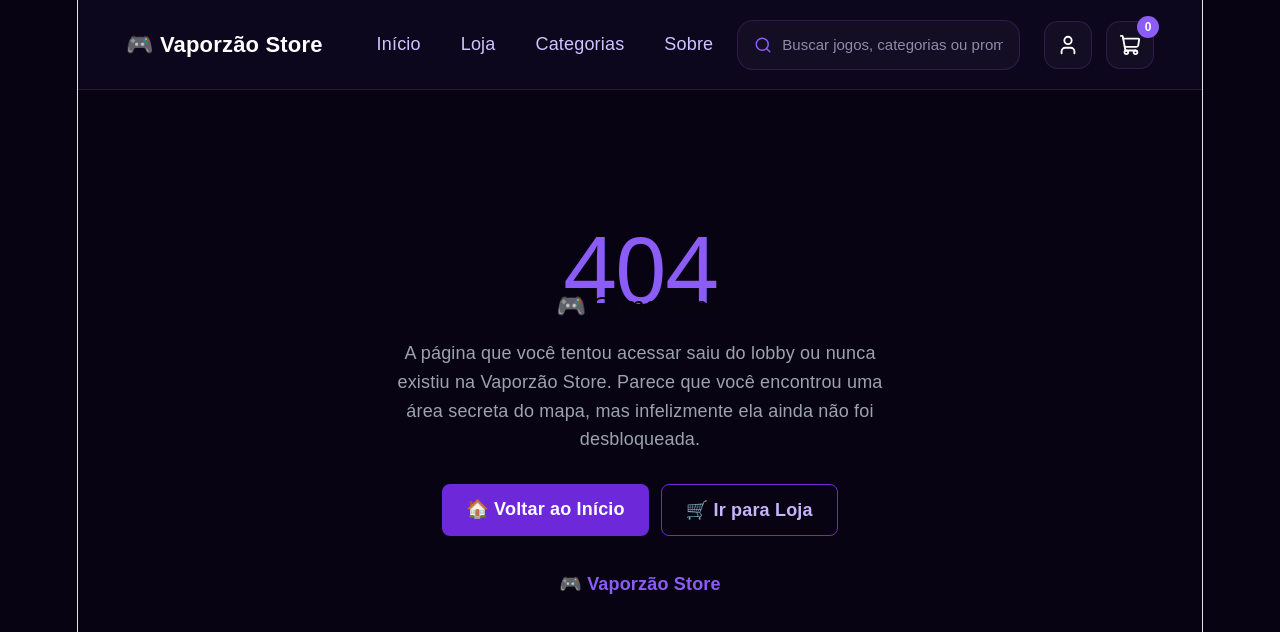
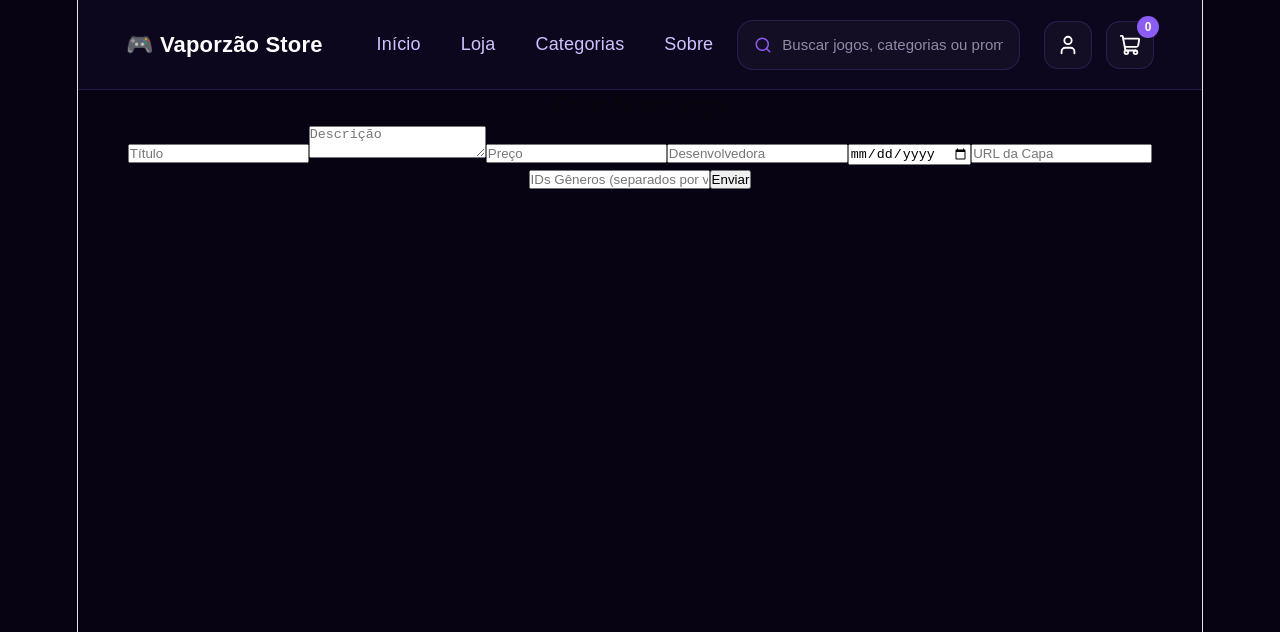
Before and after one commit to CristhianDeJesusAlmeida/Projeto-Vaporzao, a React (Vite) app: page /perfil/biblioteca/criar-jogos in a window 1280 px wide. Shown: the top 632 px of the page. Built offline with nearby package versions, Linux system fonts and the light colour scheme.

Commit message:
Adicionado card Jogos criados na biblioteca, uma biblioteca,uma pagina para Criar jogos, Um ternario para com que ao clicar no usuário ele vai para perfil ou login e quando clicar para entrar para logar automaticamente vai para perfil

```diff
--- /dev/null
+++ b/src/components/JogoCard.jsx
@@ -0,0 +1,40 @@
+import React from "react"
+
+export const JogoCard = ({ jogo, formatReleaseDate, onDelete }) => {
+    return (
+        <div key={jogo.id} className="jogo-card">
+            <img
+                src={jogo.capaUrl || "https://placeholder.com"}
+                alt={jogo.titulo}
+            />
+
+            <div className="jogo-info-container">
+                <h4>{jogo.titulo}</h4>
+                <p>{jogo.desenvolvedora}</p>
+
+                <div className="jogo-genres">
+                    {jogo.generos?.map((g) => (
+                        <span key={g.id} className="jogo-badge">{g.nome}</span>
+                    ))}
+                </div>
+
+                <p>Lançamento: {formatReleaseDate(jogo.lancamento)}</p>
+                <p>Criador: {jogo.autor?.nome}</p>
+
+                <div className="jogo-stats">
+                    <span>Reviews: {jogo._count?.reviews || 0}</span>
+                    <span>Imagens: {jogo._count?.imagens || 0}</span>
+                    <span>Videos: {jogo._count?.videos || 0}</span>
+                </div>
+
+                <span className="jogo-price">
+                    {jogo.preco === 0 ? "Grátis" : `R$ ${jogo.preco.toFixed(2)}`}
+                </span>
+
+                <button onClick={() => onDelete(jogo.id)} className="jogo-btn-delete">
+                    Excluir
+                </button>
+            </div>
+        </div>
+    )
+}
--- a/src/components/Navbar.jsx
+++ b/src/components/Navbar.jsx
@@ -18,7 +18,7 @@ export const Menu = () => {
     };
 
     const logar = (event) => {
-        navigate("/login")
+        {window.localStorage.getItem("token") && navigate("/perfil") || navigate("/login")}
     }
 
     return (
--- a/src/pages/BibliotecaPage.jsx
+++ b/src/pages/BibliotecaPage.jsx
@@ -1,4 +1,63 @@
 import "./biblioteca.css"
-export const BibliotecaPage = () =>{
+import { useRequestData } from "../hooks/useRequestData"
+import { JogoCard } from "../components/JogoCard"
+import { api } from "../services/api"
+import { useNavigate } from "react-router"
 
+export const BibliotecaPage = () => {
+    const [usuario] = useRequestData('/auth/me')
+
+    const navigate = useNavigate()
+
+    const [bibliotecaData, isLoading, error] = useRequestData(
+        usuario?.matricula ? `/usuarios/${usuario.matricula}/jogos` : null
+    )
+
+    const formatReleaseDate = (isoDate) => {
+        return isoDate && new Date(isoDate).toLocaleDateString("pt-BR") || "N/A"
+    }
+
+    const handleDelete = async (id) => {
+        const confirmar = window.confirm("Deseja mesmo excluir este jogo?")
+        if (confirmar) {
+            try {
+                const token = window.localStorage.getItem("token")
+                await api.delete(`/jogos/${id}`, { headers: { token } })
+                alert("Jogo removido")
+                window.location.reload()
+            } catch (err) {
+                alert("Erro ao deletar: " + err.message)
+            }
+        }
+    }
+
+    const goToCriarJogo = () => {
+        navigate("/perfil/biblioteca/criar-jogos")
+    }
+
+    {isLoading && <p className="biblioteca-loading">Carregando Biblioteca....</p>}
+    {error && <p className="biblioteca-error">Error: {error}</p>}
+
+    return(
+        <>
+            <h2>Sua Biblioteca</h2>
+            <button onClick={goToCriarJogo}>Criar um jogo</button>
+            <p>Seus jogos Criados</p>
+
+            {bibliotecaData && bibliotecaData.length > 0 ?  (
+                <div className="biblioteca-grid">
+                    {bibliotecaData.map((jogo) => {
+                        return (
+                            <JogoCard
+                                key={jogo.id}
+                                jogo={jogo}
+                                formatReleaseDate={formatReleaseDate}
+                                onDelete={handleDelete}
+                            />
+                        )
+                    })}
+                </div>
+            ) : (<p className="biblioteca-empty">Nenhum jogo criado encontrado.</p>)}
+        </>
+    )
 }
--- /dev/null
+++ b/src/pages/CriarJogoPage.jsx
@@ -0,0 +1,98 @@
+import React, { useState } from "react"
+import { api } from "../services/api"
+
+export const CriarJogoPage = () => {
+    const [form, setForm] = useState({
+        titulo: "",
+        descricao: "",
+        preco: "",
+        desenvolvedora: "",
+        lancamento: "",
+        capaUrl: "",
+        generoIds: ""
+    })
+
+    const onChangeForm = (e) => {
+        const { name, value } = e.target
+        setForm({ ...form, [name]: value })
+    }
+
+    const onSubmitForm = async (e) => {
+        e.preventDefault()
+        try {
+            const token = window.localStorage.getItem("token")
+            const body = {
+                ...form,
+                preco: Number(form.preco),
+                lancamento: new Date(form.lancamento).toISOString(),
+                generoIds: form.generoIds.split(",").map(id => Number(id.trim()))
+            }
+
+            await api.post("/jogos", body, { headers: { token } })
+            alert("Jogo criado com sucesso")
+            setForm({ titulo: "", descricao: "", preco: "", desenvolvedora: "", lancamento: "", capaUrl: "", generoIds: "" })
+        } catch (err) {
+            alert("Erro ao criar jogo: " + err.message)
+        }
+    }
+
+    return (
+        <div className="criar-jogo-container">
+            <h2>Criar Novo Jogo</h2>
+            <form onSubmit={onSubmitForm}>
+                <input
+                    placeholder="Título"
+                    name="titulo"
+                    value={form.titulo}
+                    onChange={onChangeForm}
+                    required
+                />
+                <textarea
+                    placeholder="Descrição"
+                    name="descricao"
+                    value={form.descricao}
+                    onChange={onChangeForm}
+                    required
+                />
+                <input
+                    placeholder="Preço"
+                    type="number"
+                    step="0.01"
+                    name="preco"
+                    value={form.preco}
+                    onChange={onChangeForm}
+                    required
+                />
+                <input
+                    placeholder="Desenvolvedora"
+                    name="desenvolvedora"
+                    value={form.desenvolvedora}
+                    onChange={onChangeForm}
+                    required
+                />
+                <input
+                    type="date"
+                    name="lancamento"
+                    value={form.lancamento}
+                    onChange={onChangeForm}
+                    required
+                />
+                <input
+                    placeholder="URL da Capa"
+                    name="capaUrl"
+                    value={form.capaUrl}
+                    onChange={onChangeForm}
+                    required
+                />
+                <input
+                    placeholder="IDs Gêneros (separados por vírgula)"
+                    name="generoIds"
+                    value={form.generoIds}
+                    onChange={onChangeForm}
+                    required
+                />
+                <button type="submit">Enviar</button>
+            </form>
+        </div>
+    )
+}
--- a/src/pages/LoginPage.jsx
+++ b/src/pages/LoginPage.jsx
@@ -2,8 +2,15 @@ import "./login.css"
 
 import { useForm } from "../hooks/useForm";
 import { loginToken } from "../components/LoginToken"
+import { useNavigate } from "react-router";
 
 export const LoginPage = () => {
+
+    const navigate = useNavigate()
+
+    const goToPerfil = () => {
+        navigate("/perfil")
+    }
 
     const [form, onChange] = useForm({ matricula: "", password: "" })
 
@@ -29,7 +36,7 @@ export const LoginPage = () => {
                 value={form?.password || ""}
                 placeholder="senha"
                 autoComplete="off"/>
-            <button type="submit">Fazer Login</button>
+            <button type="submit" onClick={goToPerfil}>Fazer Login</button>
         </form>
     )
 }
--- a/src/pages/PerfilPage.jsx
+++ b/src/pages/PerfilPage.jsx
@@ -1,17 +1,26 @@
 import React from "react";
 import { useProtectedPage } from "../hooks/useProtectedPage";
 import { useRequestData } from "../hooks/useRequestData";
+import { BibliotecaPage } from "./BibliotecaPage";
 import { useNavigate } from "react-router";
 import "./perfil.css";
 
 export const PerfilPage = () => {
+
+    useProtectedPage();
+
+    const [data, isLoading, error] = useRequestData('/auth/me');
+
+    const handleLogout = () =>{
+        window.localStorage.removeItem("token")
+        navigate("/login")
+    }
+
     const navigate = useNavigate();
+
     const goToBiblioteca = () =>{
         navigate("/perfil/biblioteca")
     }
-    useProtectedPage();
-
-    const [data, isLoading, error] = useRequestData('/auth/me');
 
     return (
 
@@ -24,6 +33,7 @@ export const PerfilPage = () => {
             <h3> {data?.role} </h3>
 
             <button onClick={goToBiblioteca}>Biblioteca</button>
+            <button onClick={handleLogout}>Deslogar</button>
         </>
     )
 }
--- a/src/routes/routes.jsx
+++ b/src/routes/routes.jsx
@@ -7,6 +7,7 @@ import { CategoriaPage } from "../pages/CategoriasPage";
 import { LoginPage } from "../pages/LoginPage";
 import { PerfilPage } from "../pages/PerfilPage";
 import { BibliotecaPage } from "../pages/BibliotecaPage";
+import { CriarJogoPage } from "../pages/CriarJogoPage";
 import { NotFoundPage } from "../pages/NotFoundPage";
 
 
@@ -21,7 +22,8 @@ export function AppRoutes() {
         <Route path="/categorias" element ={<CategoriaPage />} />
         <Route path="/login" element = {<LoginPage />} />
         <Route path="/perfil" element = {<PerfilPage />} />
-        <Route path="/perfil/biblioteca" element = {<BibliotecaPage/>} />
+        <Route path="/perfil/biblioteca" element = {<BibliotecaPage />} />
+        <Route path="/perfil/biblioteca/criar-jogos" element = {<CriarJogoPage />} />
         <Route path="*" element= {<NotFoundPage />} />
       </Routes>
     </BrowserRouter>
```
